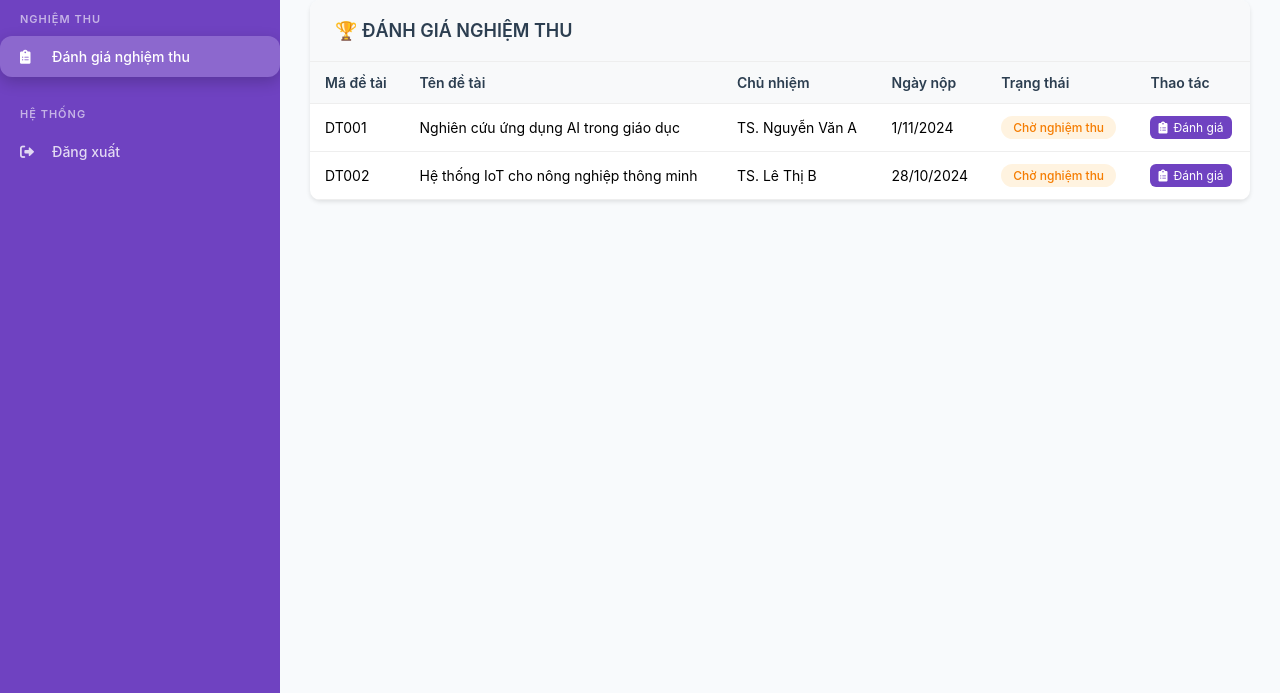
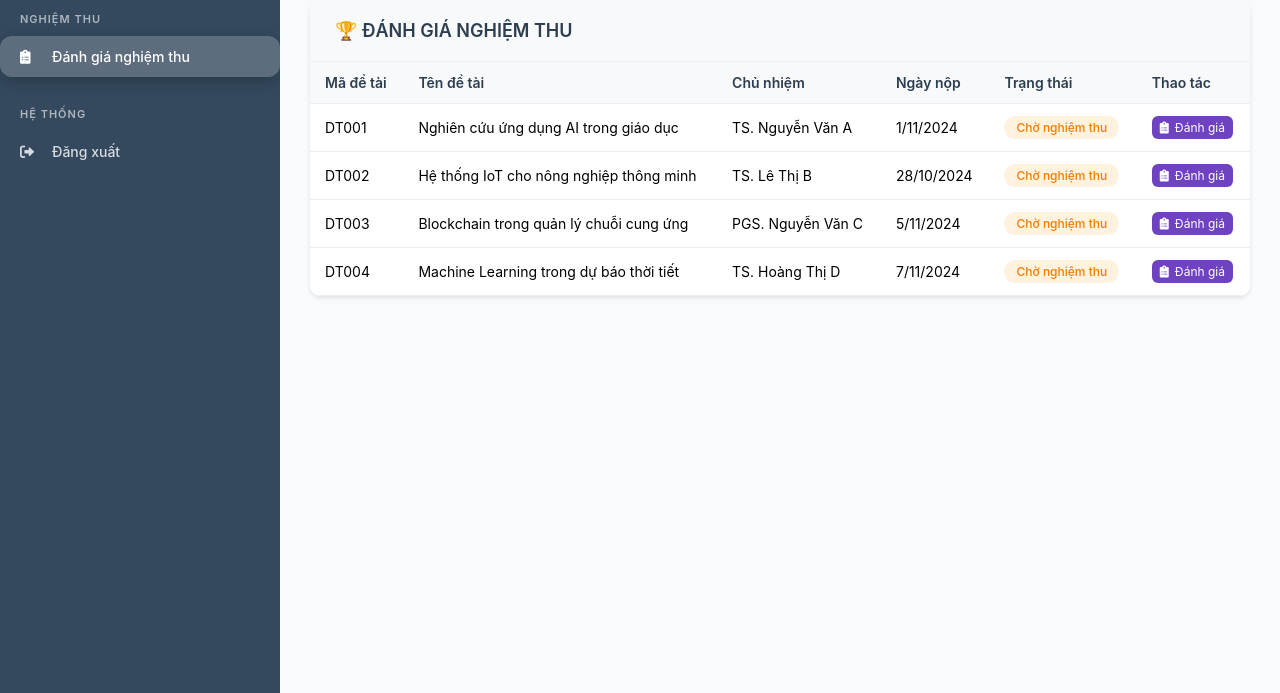
Before and after one commit to CaoQuocViet/phan-tich-thiet-ke-he-thong-thong-tin-hcmus, a plain HTML site: page docs/pages/hoidong-nghiemthu-dashboard.html in a window 1280 px wide. Shown: the part 107-800 px from the top of the page. Drawn offline with Linux system fonts and the light colour scheme.

Commit message:
Add mock data for new research topics and update sidebar background color

```diff
--- a/docs/js/hoidong-nghiemthu.js
+++ b/docs/js/hoidong-nghiemthu.js
@@ -32,6 +32,38 @@ const nghiemThuData = [
             { id: 3, name: 'Nghiên cứu thực nghiệm', file: 'thuc-nghiem.pdf' },
             { id: 4, name: 'Video demo', file: 'iot-demo.mp4' },
             { id: 5, name: 'Tài liệu kỹ thuật', file: 'tai-lieu-ky-thuat.pdf' }
+        ],
+        ketQua: null
+    },
+    {
+        id: 'DT003',
+        maDeTai: 'DT003',
+        tenDeTai: 'Blockchain trong quản lý chuỗi cung ứng',
+        chuNhiem: 'PGS. Nguyễn Văn C',
+        ngayNop: '2024-11-05',
+        trangThai: 'cho-nghiem-thu',
+        documents: [
+            { id: 1, name: 'Báo cáo tổng kết', file: 'blockchain-report.pdf' },
+            { id: 2, name: 'Hệ thống blockchain', file: 'blockchain-system.pdf' },
+            { id: 3, name: 'Case study', file: 'blockchain-casestudy.pdf' },
+            { id: 4, name: 'Demo hệ thống', file: 'blockchain-demo.mp4' },
+            { id: 5, name: 'White paper', file: 'blockchain-whitepaper.pdf' }
+        ],
+        ketQua: null
+    },
+    {
+        id: 'DT004',
+        maDeTai: 'DT004',
+        tenDeTai: 'Machine Learning trong dự báo thời tiết',
+        chuNhiem: 'TS. Hoàng Thị D',
+        ngayNop: '2024-11-07',
+        trangThai: 'cho-nghiem-thu',
+        documents: [
+            { id: 1, name: 'Báo cáo tổng kết', file: 'ml-weather-report.pdf' },
+            { id: 2, name: 'Mô hình ML', file: 'ml-weather-model.pdf' },
+            { id: 3, name: 'Dataset và kết quả', file: 'weather-dataset.pdf' },
+            { id: 4, name: 'Web app demo', file: 'weather-app-demo.mp4' },
+            { id: 5, name: 'Hướng dẫn sử dụng', file: 'weather-manual.pdf' }
         ],
         ketQua: null
     }
--- a/docs/pages/hoidong-nghiemthu-dashboard.html
+++ b/docs/pages/hoidong-nghiemthu-dashboard.html
@@ -26,7 +26,7 @@
 
         .sidebar {
             width: 280px;
-            background: #6f42c1;
+            background: #34495e;
             color: white;
             position: fixed;
             height: 100vh;
```
Also changed, not shown: docs/js/nhanvien.js (+46 -0 lines).
